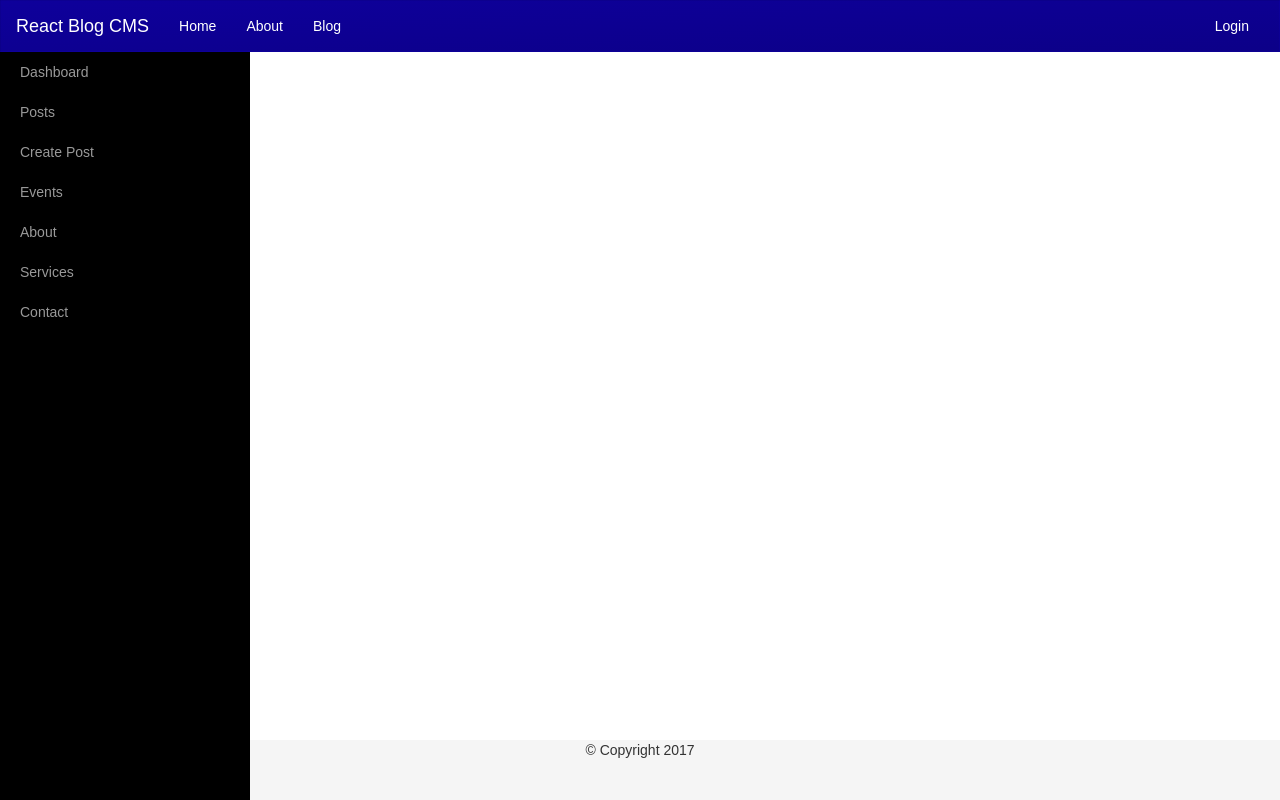
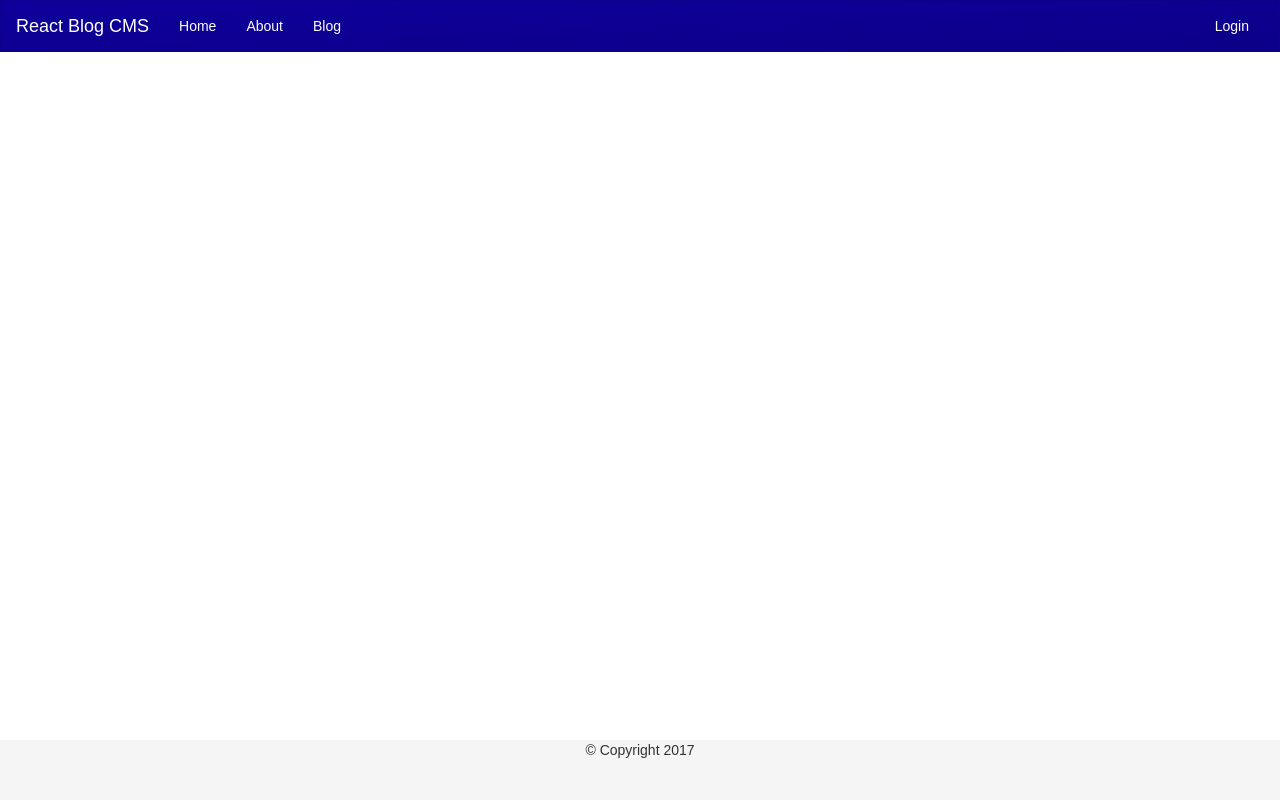
Before and after one commit to ericbastarache/react-blog-cms, a React (Create React App) app: page /admin/dashboard/updatePost/1 in a window 1280 px wide. Built offline with nearby package versions, Linux system fonts and the light colour scheme.

Commit message:
Updated main render file

```diff
--- a/src/App.js
+++ b/src/App.js
@@ -4,7 +4,6 @@ import React, { Component } from 'react';
 import Header from './components/header/Header';
 import Footer from './components/footer/Footer';
 import Main from './components/main/Main';
-import Dashboard from './components/admin/dashboard/Dashboard';
 
 import { BrowserRouter as Router } from 'react-router-dom';
 
@@ -14,8 +13,7 @@ class App extends Component {
       <Router>
         <div>
           <Header headerText="React Blog CMS"/>
-          <Main />
-          <Dashboard />
+            <Main />
           <Footer footerText="&copy; Copyright 2017"/>
         </div>
       </Router>
```
